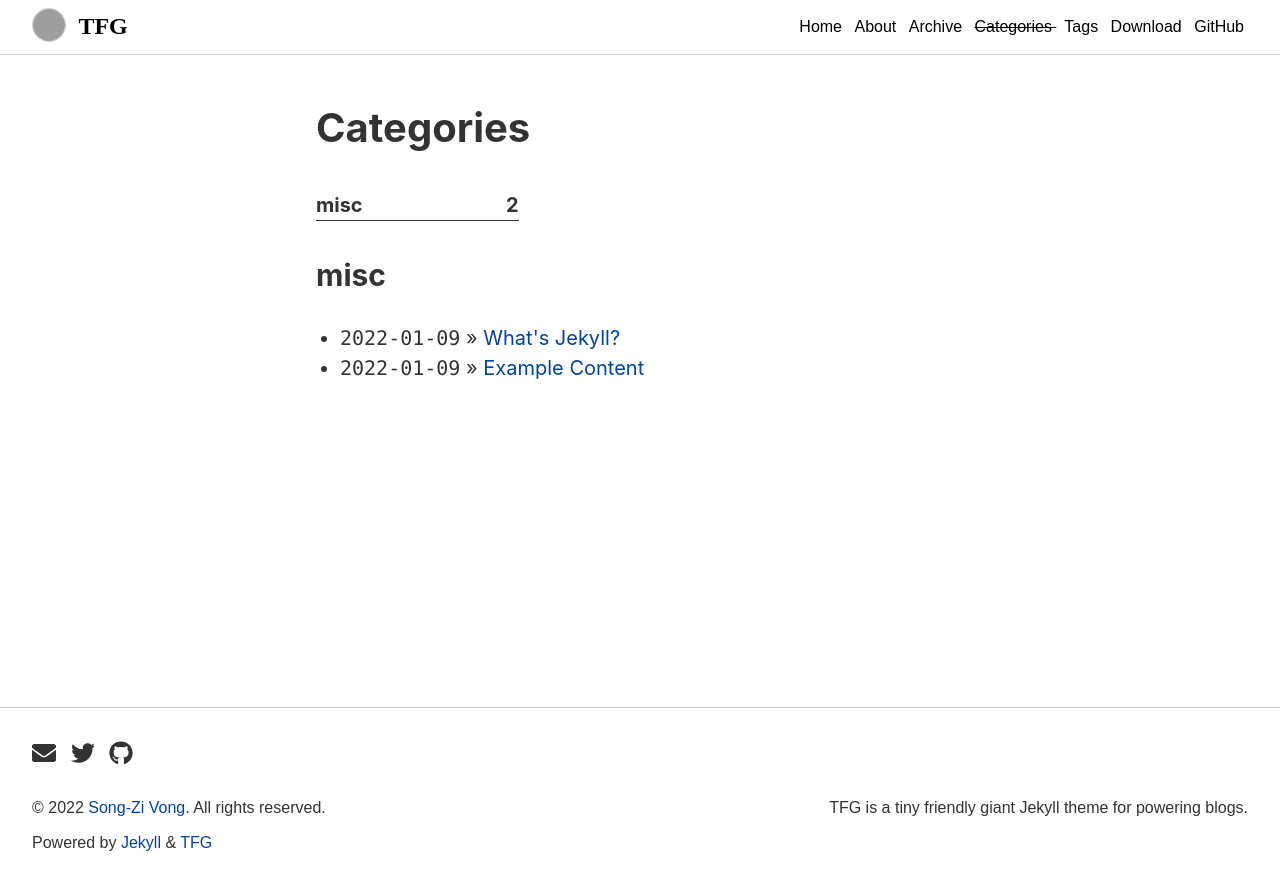
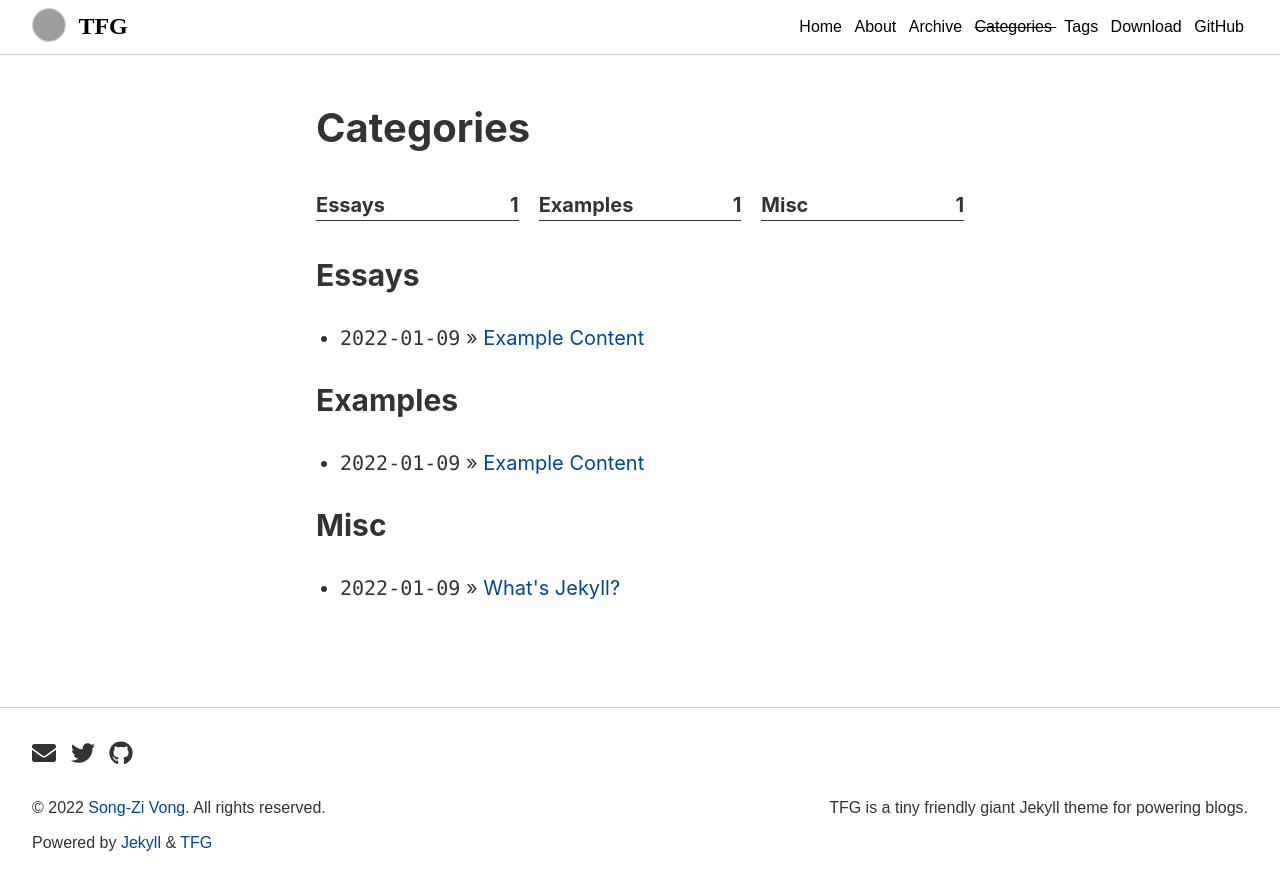
Before and after one commit to vfvong/jekyll-theme-tfg, a Jekyll site: the page built from categories.md, in a window 1280 px wide. Shown: the top 890 px of the page. Built offline with Jekyll 4.4.1, drawn with Linux system fonts in a browser that asks for light colours; grey boxes are pictures that could not be loaded.

Commit message:
Update categories

```diff
--- a/_posts/2022-01-09-example-content.md
+++ b/_posts/2022-01-09-example-content.md
@@ -2,9 +2,10 @@
 layout: post
 title: Example Content
 author: [Mark Otto, Song-Zi Vong]
-categories: misc
+categories: [Essays, Examples]
 tags: [example, html]
 math: true
+last_modified_at: 2022-01-19 22:16:28 +0800
 ---
 
 **Howdy!** This is an example blog post that shows several types of HTML content supported in this theme.
```
Also changed, not shown: _posts/2022-01-09-whats-jekyll.md (+2 -1 lines).
